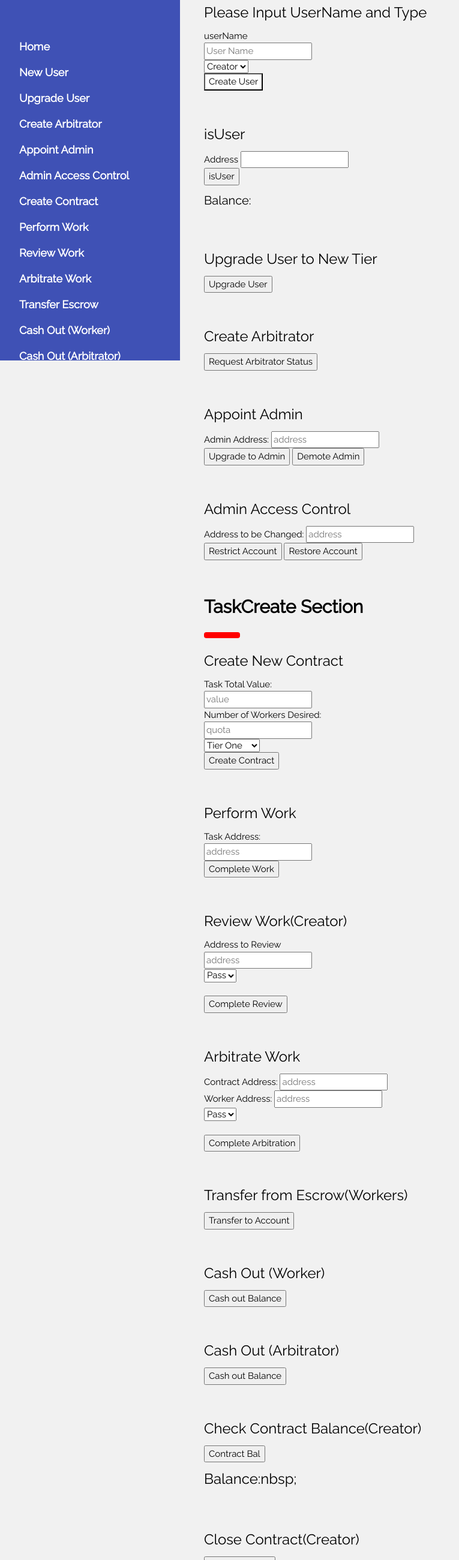
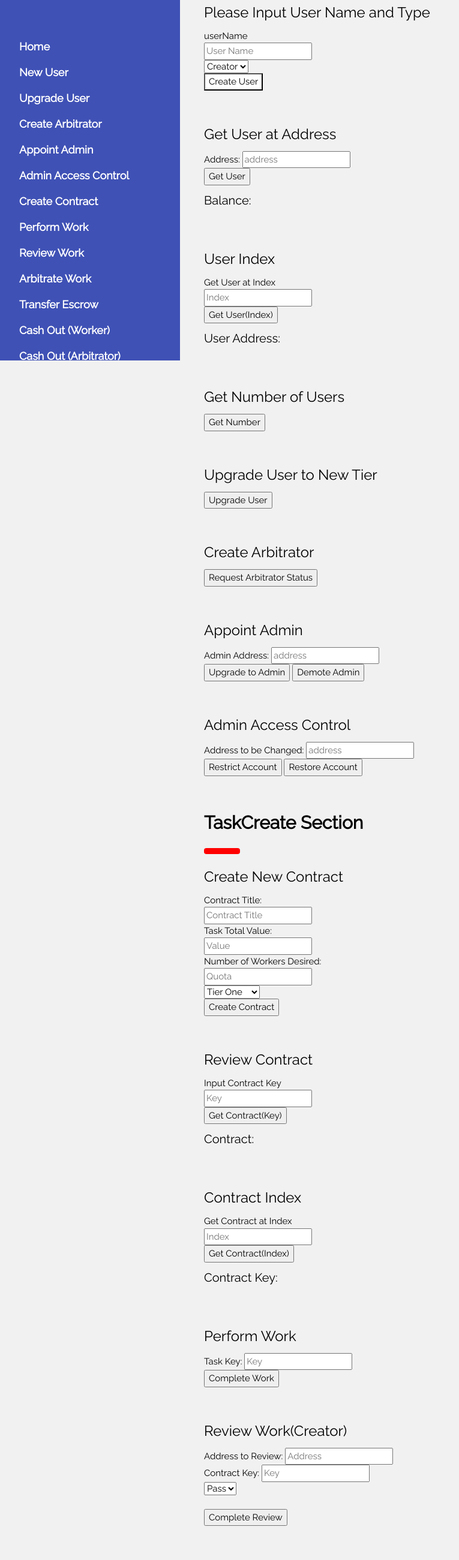
Before and after one commit to Team-TaskChain/TaskChain, a plain HTML site: page TaskChainApp.html in a window 1280 px wide. Shown: the part 199-2800 px from the top of the page at 60% size, without its empty margins (0-765 px from the left). Drawn offline with nearby package versions, Linux system fonts and the light colour scheme.

Commit message:
Update TaskChainApp.html

```diff
--- a/TaskChainApp.html
+++ b/TaskChainApp.html
@@ -78,7 +78,7 @@
 
         <div class="w3-content">
             <div></div>
-            <h3 id="newUserInputTag">Please Input UserName and Type</h3>
+            <h3 id="newUserInputTag">Please Input User Name and Type</h3>
             <label for="userName">userName</label><br>
             <input type="text" id="userName" placeholder="User Name"><br>
             <form>
@@ -90,12 +90,25 @@
             <button class="w3-ripple w3-white w3-hover-indigo" id="createUser">Create User</button>
         </div><br><br>
         <div class="w3-content">
-            <h3 id="getUserCountTag">isUser</h3>
-            <label for="userCheckAddress">Address</label>
-            <input type="text" id="userCheckAddress" plaeholder="address"><br>
-            <button class="btn" id="getUserCountBtn">isUser</button>
+            <h3 id="getUserCountTag">Get User at Address</h3>
+            <label for="userCheckAddress">Address:</label>
+            <input type="text" id="userCheckAddress" placeholder="address"><br>
+            <button class="btn" id="getUserCountBtn">Get User</button>
             <h4 class="text message">Balance:&nbsp;<span id="message"></span></h4>
+        </div><br><br>
 
+        <div class="w3-content">
+            <h3 id="getUserAtIndexTag">User Index</h3>
+            <label for="userIndex">Get User at Index</label><br>
+            <input type="number" id="userIndex" placeholder="Index"><br>
+           <button class="btn" id="getUserAtIndexBtn">Get User(Index)</button>
+             <h4 class="text message">User Address:&nbsp;<span id="userAddressRetrieve"></span></h4>
+        </div><br><br>
+
+
+        <div class="w3-content">
+            <h3 id="getUserNumberTag">Get Number of Users</h3>
+            <button class="btn" id="getUserNumberBtn">Get Number</button>
         </div><br><br>
 
         <div class="w3-content">
@@ -125,10 +138,12 @@
 
         <div class="w3-content">
             <h3 id="createContractTag">Create New Contract</h3>
+            <label for="contractName">Contract Title:</label><br>
+            <input type="text" id="contractName" placeholder="Contract Title"><br>
             <label for="msgValue">Task Total Value:</label><br>
-            <input type="number" id="msgValue" placeholder="value"><br>
+            <input type="number" id="msgValue" placeholder="Value"><br>
             <label for="quota">Number of Workers Desired:</label><br>
-            <input type="number" id="quota" placeholder="quota">
+            <input type="number" id="quota" placeholder="Quota">
             <form id="taskTier">
                 <select>
                     <option value=0>Tier One</option>
@@ -138,18 +153,38 @@
             </form>
 
             <button class="btn" id="createContract">Create Contract</button>
-        </div>
+        </div><br><br>
         <div class="w3-content">
-            <br><br>
+            <h3 id="getContractTag">Review Contract</h3>
+            <label for="contractKey">Input Contract Key</label><br>
+            <input type="text" id="contractKey" placeholder="Key"></br>
+            <button class="btn" id="getContractAtKey">Get Contract(Key)</button><br>
+            <h4 class="text message">Contract:&nbsp;<span id="ContractInfoRetrieve"></span></h4>
+           </div><br><br>
+        <div class="w3-content">
+            <h3 id="getContractAtIndexTag">Contract Index</h3>
+            <label for="contractIndex">Get Contract at Index</label><br>
+            <input type="number" id="contractIndex" placeholder="Index"><br>
+           <button class="btn" id="getContractAtIndex">Get Contract(Index)</button>
+             <h4 class="text message">Contract Key:&nbsp;<span id="ContractKeyRetrieve"></span></h4>
+
+
+
+        </div><br><br>
+
+        <div class="w3-content">
             <h3 id="performWorkTag">Perform Work</h3>
-            <label for="completeWorkAddress">Task Address:</label><br>
-            <input type="text" id="completeWorkAddress" placeholder="address"><br>
+            <label for="completeWorkAddress">Task Key:</label>
+            <input type="text" id="completeWorkAddress" placeholder="Key"><br>
             <button class="btn" id="completeWork">Complete Work</button>
         </div><br><br>
+
         <div class="w3-content">
             <h3 id="reviewWorkTag">Review Work(Creator)</h3>
-            <label for="reviewAddress">Address to Review</label><br>
-            <input type="text" id="reviewAddress" placeholder="address"><br>
+            <label for="reviewAddress">Address to Review: </label>
+            <input type="text" id="reviewAddress" placeholder="Address"><br>
+            <label for="contractKeyReview">Contract Key: </label>
+            <input type="text" id="contractKeyReview" placeholder="Key">
             <form>
                 <select id="reviewPassFail">
                     <option value=true>Pass</option>
@@ -160,10 +195,10 @@
         </div><br><br>
         <div class="w3-content">
             <h3 id="arbitrateWorkTag">Arbitrate Work</h3>
-            <label for="contractArbAdd">Contract Address:</label>
-            <input type="text" id="contractArbAdd" placeholder="address"><br>
-            <label for="workerArbAdd">Worker Address:</label>
-            <input type="text" id="workerArbAdd" placeholder="address"><br>
+            <label for="contractArbAdd">Contract Key: </label>
+            <input type="text" id="contractArbAdd" placeholder="Key"><br>
+            <label for="workerArbAdd">Worker Address: </label>
+            <input type="text" id="workerArbAdd" placeholder="Address"><br>
             <form id="reviewArbPassFail">
                 <select>
                     <option value=0>Pass</option>
@@ -178,23 +213,15 @@
         </div><br><br>
 
         <div class="w3-content">
-            <h3 id="cashOutWorkerTag">Cash Out (Worker)</h3>
+            <h3 id="cashOutWorkerTag">Cash Out</h3>
             <button class="btn" id="workCashOut">Cash out Balance</button>
         </div><br><br>
 
-        <div class="w3-content">
-            <h3 id="cashOutArbitratorTag">Cash Out (Arbitrator)</h3>
-            <button class="btn" id="arbitratorCashOut">Cash out Balance</button>
-        </div><br><br>
-
-        <div class="w3-content">
-            <h3 id="checkContractBalTag">Check Contract Balance(Creator)</h3>
-            <button class="btn" id="checkContractBal">Contract Bal</button>
-            <h3 class="text message">Balance:nbsp;<span id="contractBalanceMessage"></span></h3>
-        </div><br><br>
 
         <div class="w3-content">
             <h3 id="closeContractTag">Close Contract(Creator)</h3>
+             <label for="closeContractKey">Contract Key: </label>
+            <input type="text" id="closeContractKey" placeholder="Key"><br>
             <button class="btn" id="closeContractButton">Close Contract</button>
 
         </div><br><br>
```
